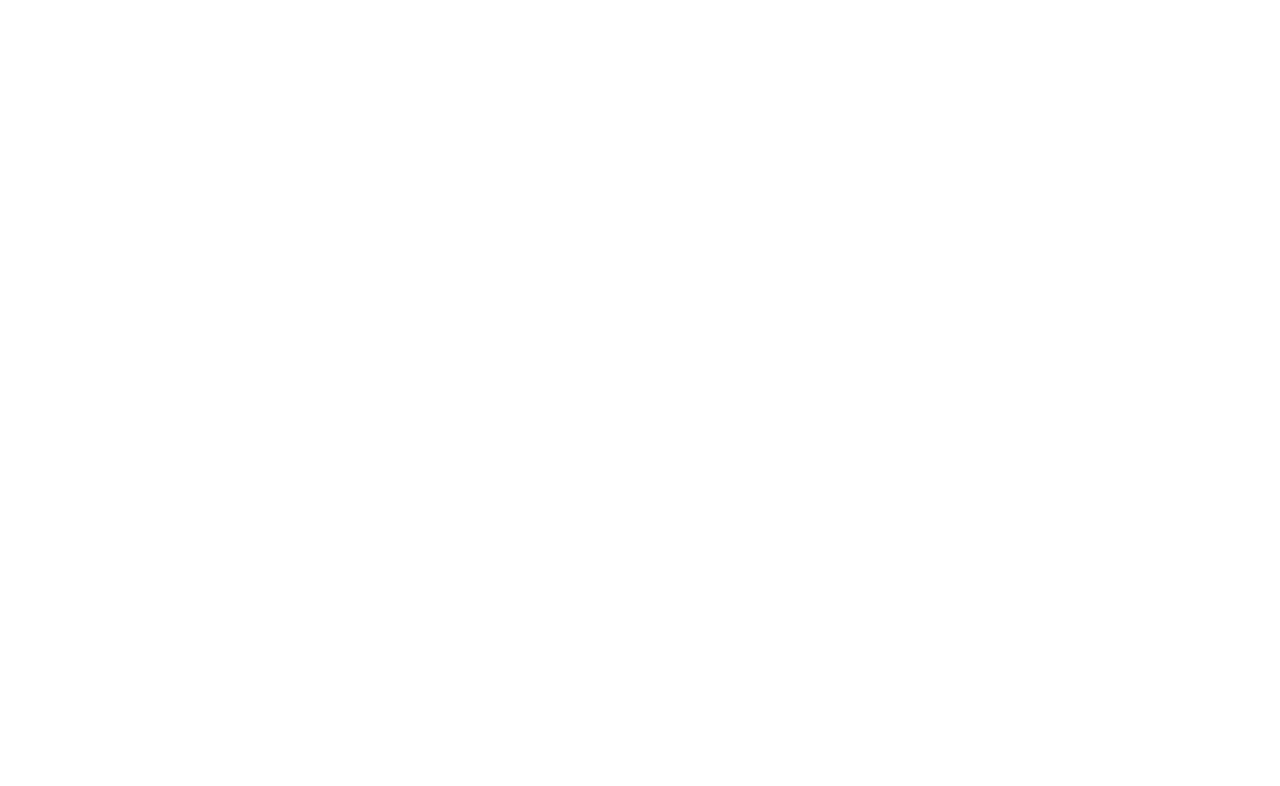
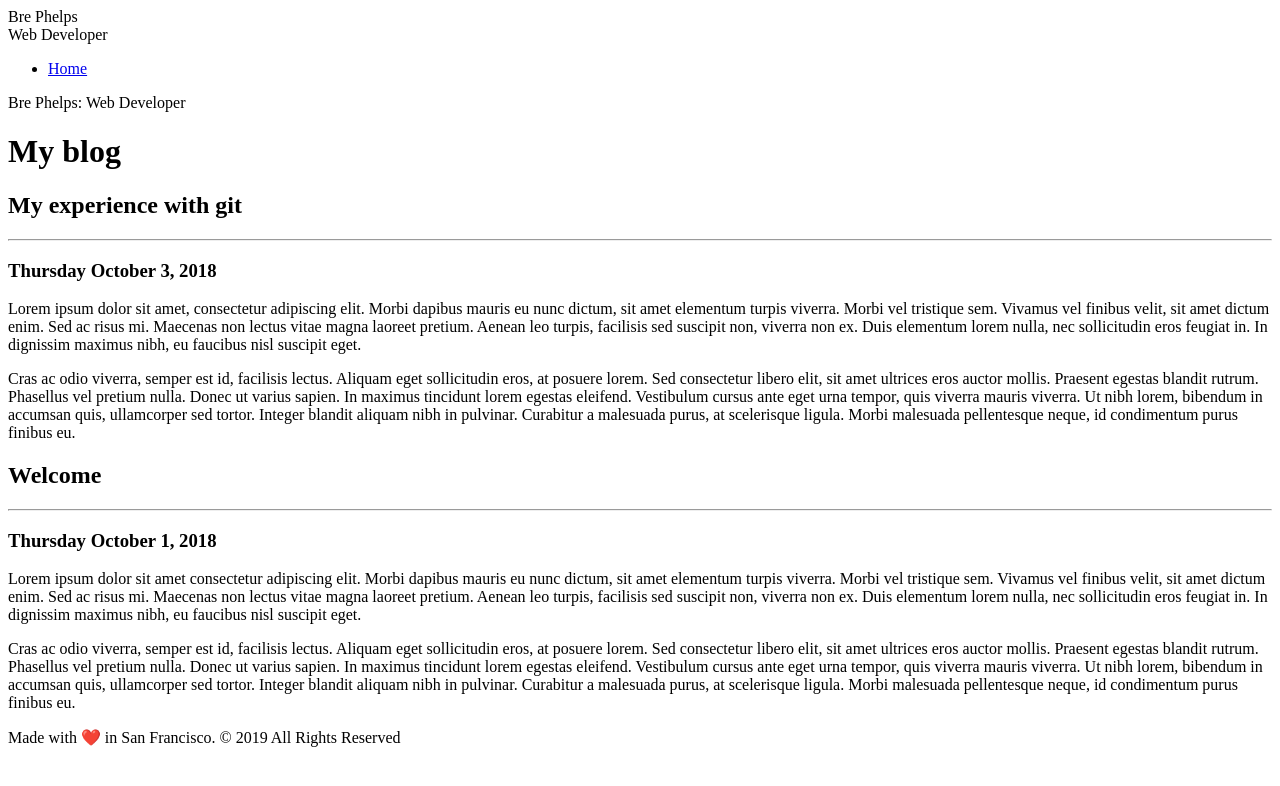
Before and after one commit to brephelps/personal-blog, a plain HTML site: page index.html in a window 1280 px wide. Drawn offline with Linux system fonts and the light colour scheme.

Commit message:
index page updates

```diff
--- a/index.html
+++ b/index.html
@@ -7,6 +7,76 @@
   <title>Bre Phelps - Web Developer</title>
 </head>
 <body>
+  <div class="parent">
+    <div class="wrapper">
+      <nav>
+        <div class="inner-wrap">
+          <div class="site-header">Bre Phelps</div>
+          <div class="site-subheader">Web Developer</div>
+          <ul class="site-navigation">
+            <li><a href="index.html">Home</a></li>
+          </ul>
+        </div>
+      </nav>
 
+      <main>
+        <div class="menu">
+         <div class="menu-icon" id="sidebarCollapse">
+           <span class="mobile-header">Bre Phelps: Web Developer</span>
+         </div>
+        </div>
+
+        <h1>My blog</h1>
+        <article>
+         <h2>My experience with git</h2>
+         <hr />
+         <h3>Thursday October 3, 2018</h3>
+         <p>
+           Lorem ipsum dolor sit amet, consectetur adipiscing elit. Morbi dapibus mauris eu nunc
+           dictum, sit amet elementum turpis viverra. Morbi vel tristique sem. Vivamus vel finibus velit, sit amet
+           dictum enim. Sed ac risus mi. Maecenas non lectus vitae magna laoreet pretium. Aenean leo turpis, facilisis
+           sed suscipit non, viverra non ex. Duis elementum lorem nulla, nec sollicitudin eros feugiat in. In
+           dignissim maximus nibh, eu faucibus nisl suscipit eget.
+         </p>
+         <p>
+           Cras ac odio viverra, semper est id, facilisis lectus. Aliquam eget sollicitudin eros, at posuere lorem.
+           Sed consectetur libero elit, sit amet ultrices eros auctor mollis. Praesent egestas blandit rutrum. Phasellus vel pretium nulla. Donec ut varius sapien. In maximus tincidunt lorem egestas eleifend. Vestibulum cursus ante
+           eget urna tempor, quis viverra mauris viverra. Ut nibh lorem, bibendum in accumsan quis, ullamcorper sed
+           tortor. Integer blandit aliquam nibh in pulvinar. Curabitur a malesuada purus, at scelerisque ligula. Morbi
+           malesuada pellentesque neque, id condimentum purus finibus eu.
+         </p>
+        </article>
+
+        <article>
+         <h2>Welcome</h2>
+         <hr />
+         <h3>Thursday October 1, 2018</h3>
+         <p>
+           Lorem ipsum dolor sit amet consectetur adipiscing elit. Morbi dapibus mauris eu nunc
+           dictum, sit amet elementum turpis viverra. Morbi vel tristique sem. Vivamus vel finibus velit, sit amet
+           dictum enim. Sed ac risus mi. Maecenas non lectus vitae magna laoreet pretium. Aenean leo turpis, facilisis
+           sed suscipit non, viverra non ex. Duis elementum lorem nulla, nec sollicitudin eros feugiat in. In
+           dignissim
+           maximus nibh, eu faucibus nisl suscipit eget.
+         </p>
+         <p>
+           Cras ac odio viverra, semper est id, facilisis lectus. Aliquam eget sollicitudin eros, at posuere lorem.
+           Sed
+           consectetur libero elit, sit amet ultrices eros auctor mollis. Praesent egestas blandit rutrum. Phasellus
+           vel
+           pretium nulla. Donec ut varius sapien. In maximus tincidunt lorem egestas eleifend. Vestibulum cursus ante
+           eget urna tempor, quis viverra mauris viverra. Ut nibh lorem, bibendum in accumsan quis, ullamcorper sed
+           tortor. Integer blandit aliquam nibh in pulvinar. Curabitur a malesuada purus, at scelerisque ligula. Morbi
+           malesuada pellentesque neque, id condimentum purus finibus eu.
+         </p>
+        </article>
+
+        <footer>
+          Made with ❤️ in San Francisco. © 2019 All Rights Reserved
+        </footer>
+
+      </main>
+    </div>
+  </div>
 </body>
 </html>
```
